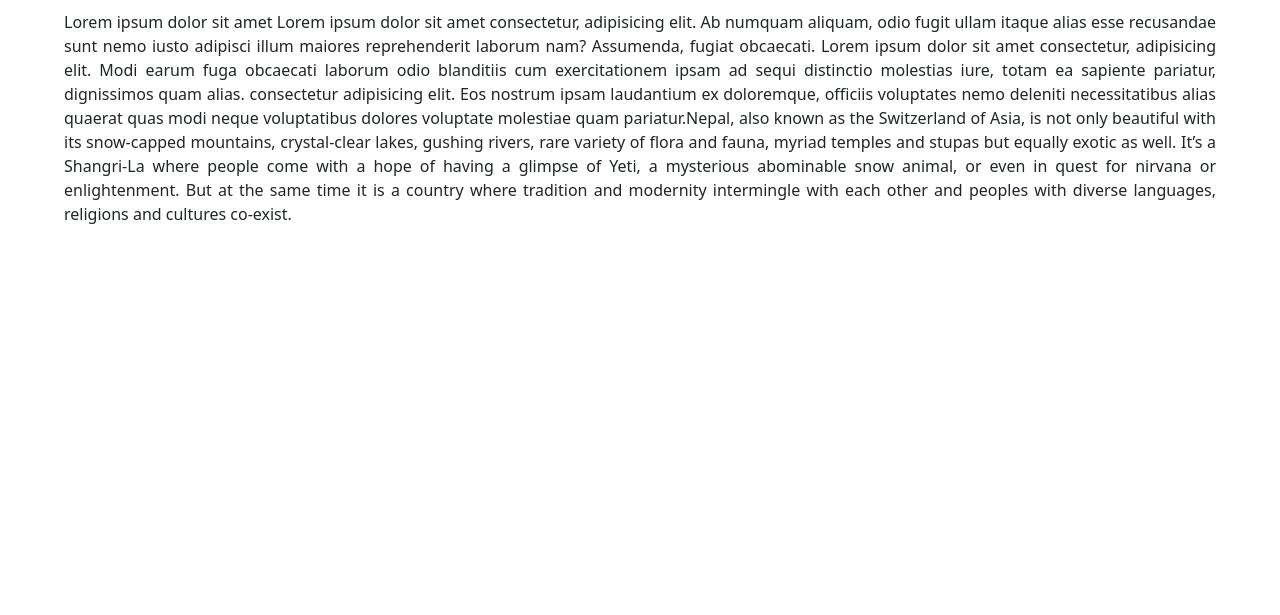
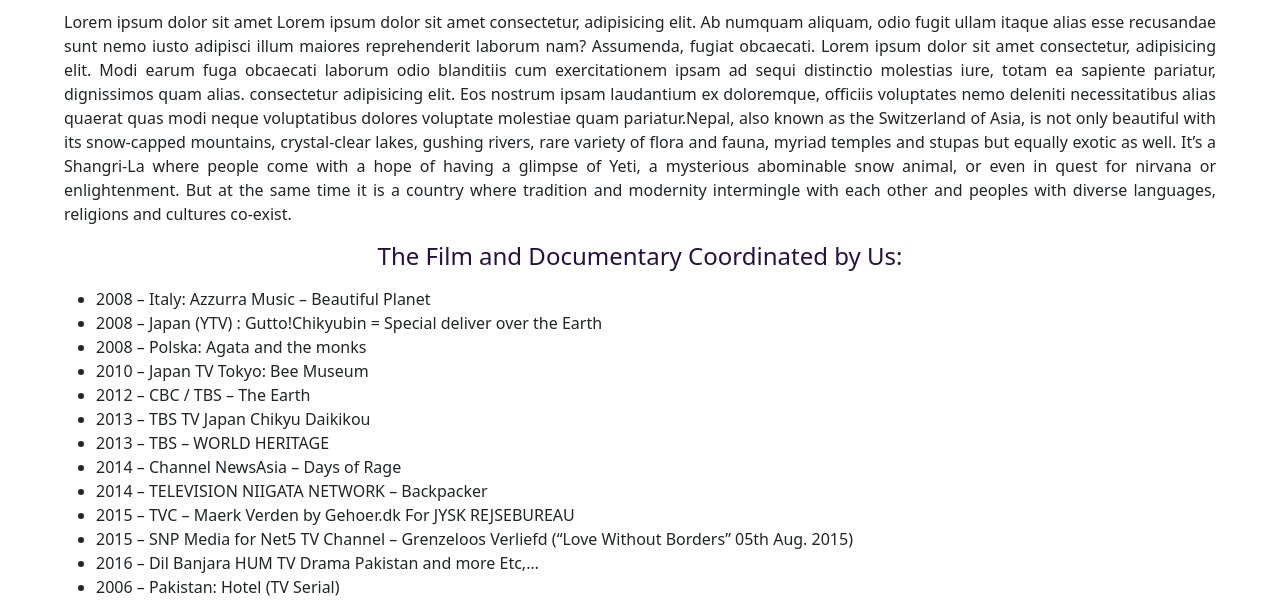
Before and after one commit to NavTheRaj/bloggr-profile, a plain HTML site: page Components/portfolio.html in a window 1280 px wide. Shown: the part 932-1547 px from the top of the page. Before the commit the page ends 1174 px from the top, so only its background shows below. Drawn offline with nearby package versions, Linux system fonts and the light colour scheme.

Commit message:
portfolio tiny edit

```diff
--- a/Components/portfolio.css
+++ b/Components/portfolio.css
@@ -1,4 +1,4 @@
-.protfolio-h1 {
+.protfolio-header {
   text-align: center;
   color: rgb(40, 14, 66);
 }
--- a/Components/portfolio.html
+++ b/Components/portfolio.html
@@ -9,7 +9,7 @@
     <link rel="stylesheet" href="portfolio.css" />
   </head>
   <body>
-    <h1 class="protfolio-h1">Portfolio</h1>
+    <h1 class="protfolio-header">Portfolio</h1>
     <div class="portfolio-paragraph">
       <p>
         Lorem ipsum dolor sit amet Lorem ipsum dolor sit amet consectetur,
@@ -99,6 +99,7 @@
         allowfullscreen
       ></iframe>
     </div>
+
       <div class="portfolio-paragraph">
         <p>
           Lorem ipsum dolor sit amet Lorem ipsum dolor sit amet consectetur,
@@ -121,6 +122,27 @@
           peoples with diverse languages, religions and cultures co-exist.
         </p>
       </div>
+
+      <h4 class="protfolio-header">The Film and Documentary Coordinated by Us:</h4>
+      <div class="portfolio-paragraph">
+        <p>
+          <ul>
+
+         <li> 2008 – Italy: Azzurra Music – Beautiful Planet</li>
+         <li> 2008 – Japan (YTV) : Gutto!Chikyubin = Special deliver over the Earth</li>
+         <li> 2008 – Polska: Agata and the monks</li>
+         <li> 2010 – Japan TV Tokyo: Bee Museum</li>
+         <li> 2012 – CBC / TBS – The Earth</li>
+         <li> 2013 – TBS TV Japan Chikyu Daikikou</li>
+         <li> 2013 – TBS – WORLD HERITAGE</li>
+         <li> 2014 – Channel NewsAsia – Days of Rage</li>
+        <li>  2014 – TELEVISION NIIGATA NETWORK – Backpacker</li>
+          <li>2015 – TVC – Maerk Verden by Gehoer.dk For JYSK REJSEBUREAU</li>
+         <li> 2015 –  SNP Media for Net5 TV Channel – Grenzeloos Verliefd (“Love Without Borders” 05th Aug. 2015)</li>
+          <li>2016 – Dil Banjara HUM TV Drama Pakistan and more Etc,…</li>
+          <li>2006 – Pakistan: Hotel (TV Serial)</li>
+        </ul>
+        </p>
     </div>
 
       <!-- NOT BELOW THIS -->
```
